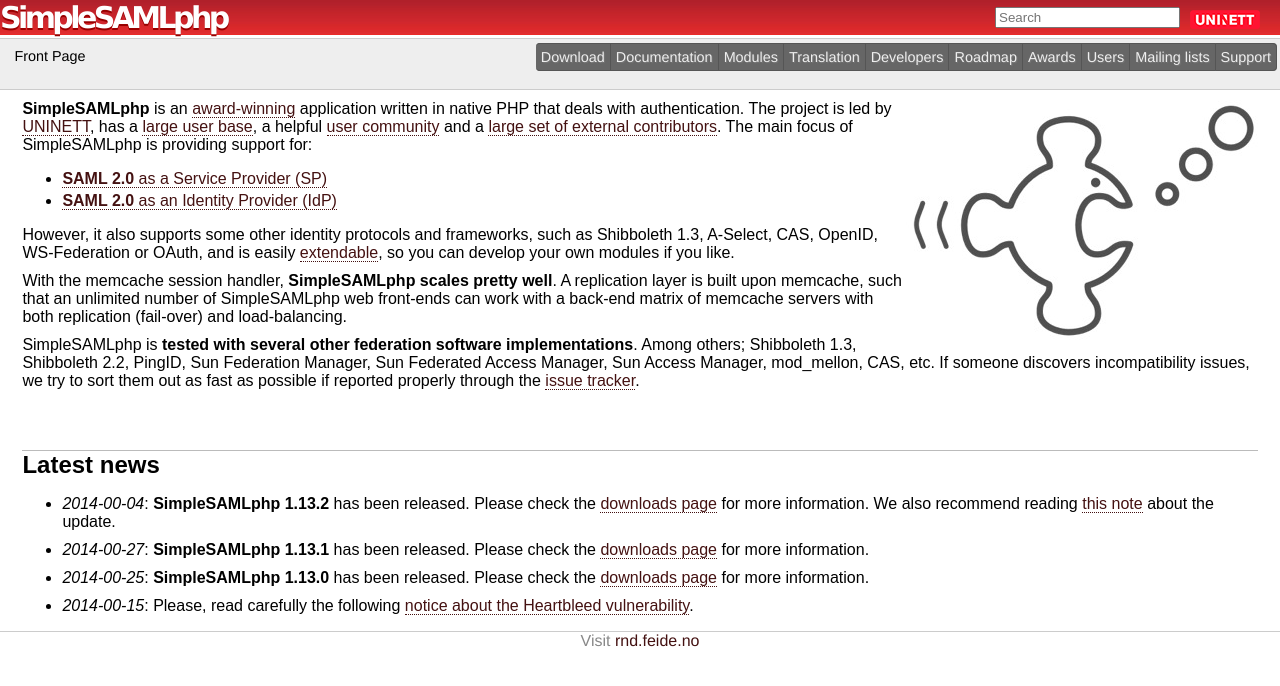
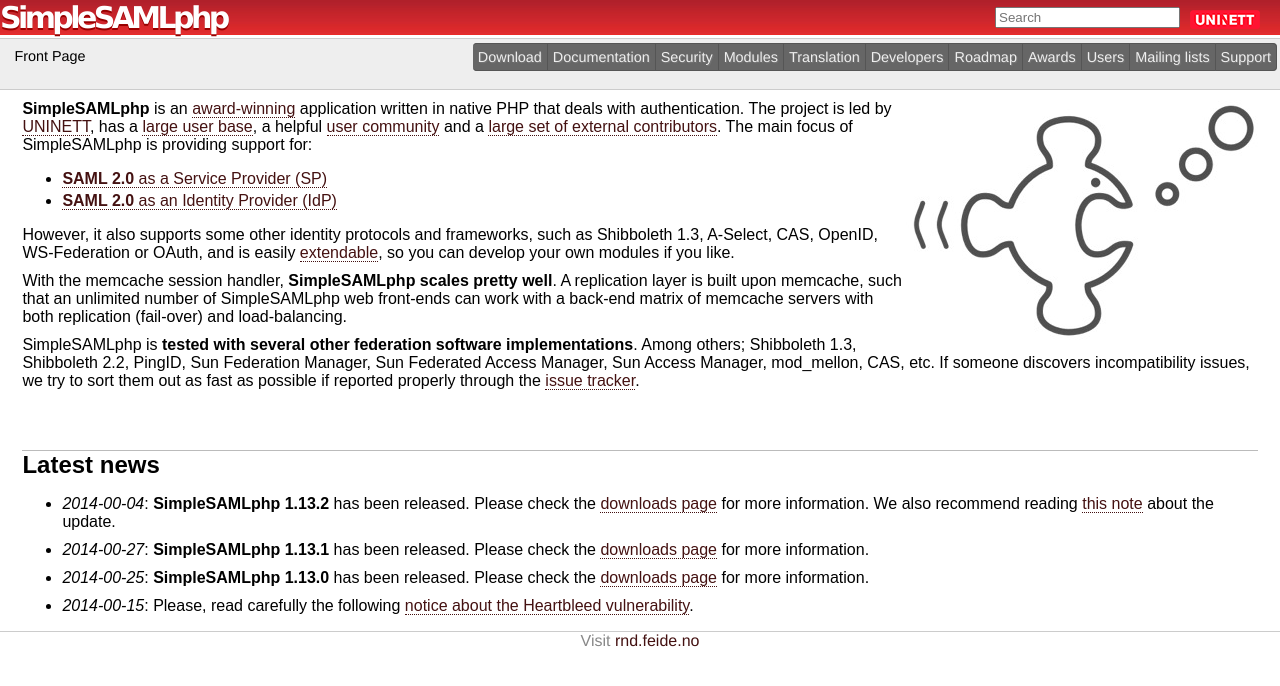
Before and after one commit to simplesamlphp/simplesamlphp.github.io, a Jekyll site: the page built from index.md, in a window 1280 px wide. Shown: the top 686 px of the page. Built offline with Jekyll 4.4.1, drawn with Linux system fonts in a browser that asks for light colours.

Commit message:
Added /security to menu

```diff
--- a/_includes/header.html
+++ b/_includes/header.html
@@ -13,7 +13,7 @@
 
   <!-- Grey header bar below -->
   <div id="headerbar" style="clear: both">
-  <p id="breadcrumb">{{ page.title }}</p><div class="mtoolbar"><div class="menuitem first"><a href="https://github.com/simplesamlphp/simplesamlphp/releases">Download</a></div><div class="menuitem"><a href="/docs">Documentation</a></div><div class="menuitem"><a href="/modules">Modules</a></div><div class="menuitem"><a href="/translation">Translation</a></div><div class="menuitem"><a href="/developers">Developers</a></div><div class="menuitem"><a href="/releaseplan">Roadmap</a></div><div class="menuitem"><a href="/awards">Awards</a></div><div class="menuitem"><a href="/users">Users</a></div><div class="menuitem"><a href="/lists">Mailing lists</a></div><div class="menuitem last"><a href="/support">Support</a></div></div><br style="clear: both; height: 0px; width: 0px" />
+  <p id="breadcrumb">{{ page.title }}</p><div class="mtoolbar"><div class="menuitem first"><a href="https://github.com/simplesamlphp/simplesamlphp/releases">Download</a></div><div class="menuitem"><a href="/docs">Documentation</a></div><div class="menuitem"><a href="/security">Security</a></div><div class="menuitem"><a href="/modules">Modules</a></div><div class="menuitem"><a href="/translation">Translation</a></div><div class="menuitem"><a href="/developers">Developers</a></div><div class="menuitem"><a href="/releaseplan">Roadmap</a></div><div class="menuitem"><a href="/awards">Awards</a></div><div class="menuitem"><a href="/users">Users</a></div><div class="menuitem"><a href="/lists">Mailing lists</a></div><div class="menuitem last"><a href="/support">Support</a></div></div><br style="clear: both; height: 0px; width: 0px" />
   <br style="height: 0px; clear: both" />
   </div><!-- /#headerbar -->
 
```
